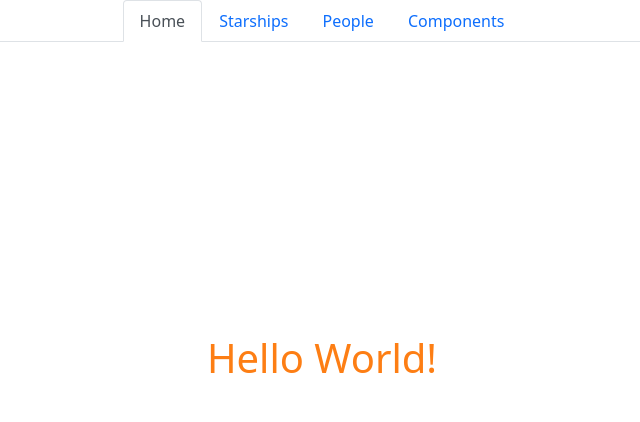
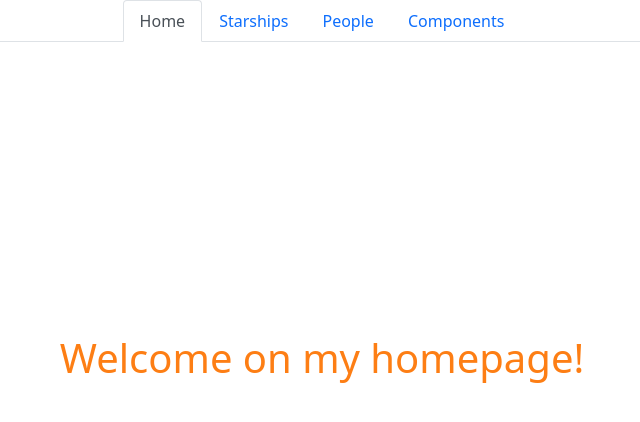
Before and after one commit to jakubwolowiec/test-repo, an Angular app in the folder inqoo_angular/: page /home in a window 1280 px wide. Shown: the top 422 px of the page, without its empty margins (318-958 px from the left). Built offline with nearby package versions, Linux system fonts and the light colour scheme.

Commit message:
changed homepage

```diff
--- a/inqoo_angular/src/app/home/pages/home-page/home-page.component.html
+++ b/inqoo_angular/src/app/home/pages/home-page/home-page.component.html
@@ -1,3 +1,3 @@
 <div class="inqoo-page">
-  <h1 class="inqoo-page--header">Hello World!</h1>
+  <h1 class="inqoo-page--header">Welcome on my homepage!</h1>
 </div>
```
